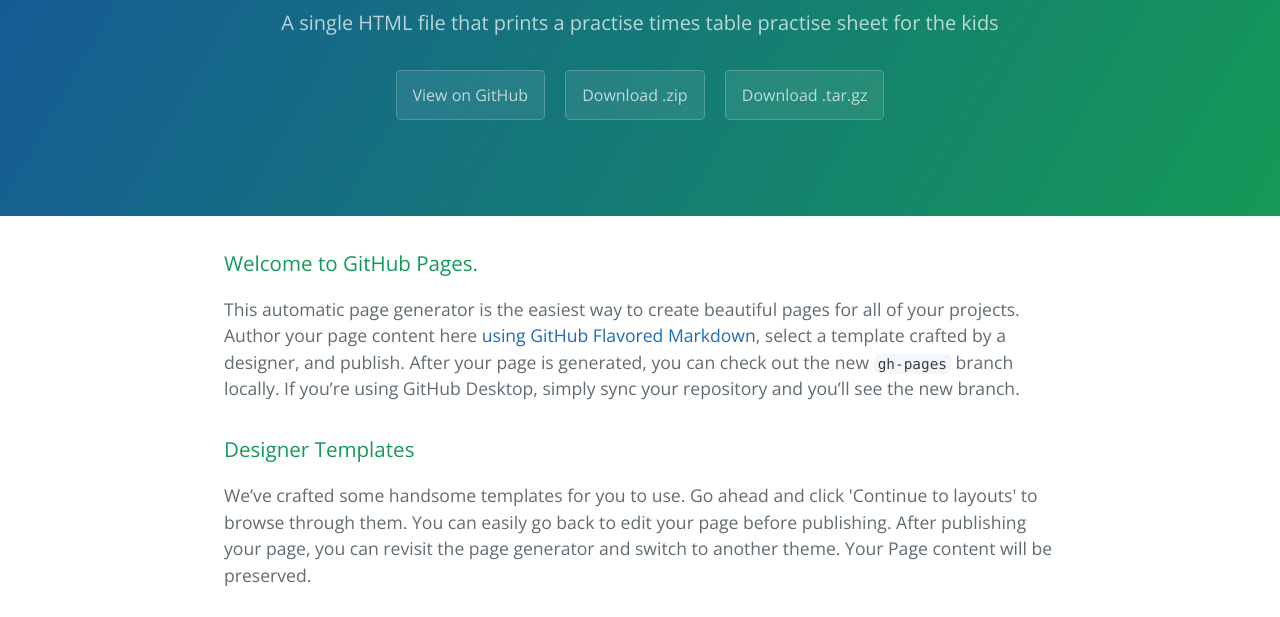
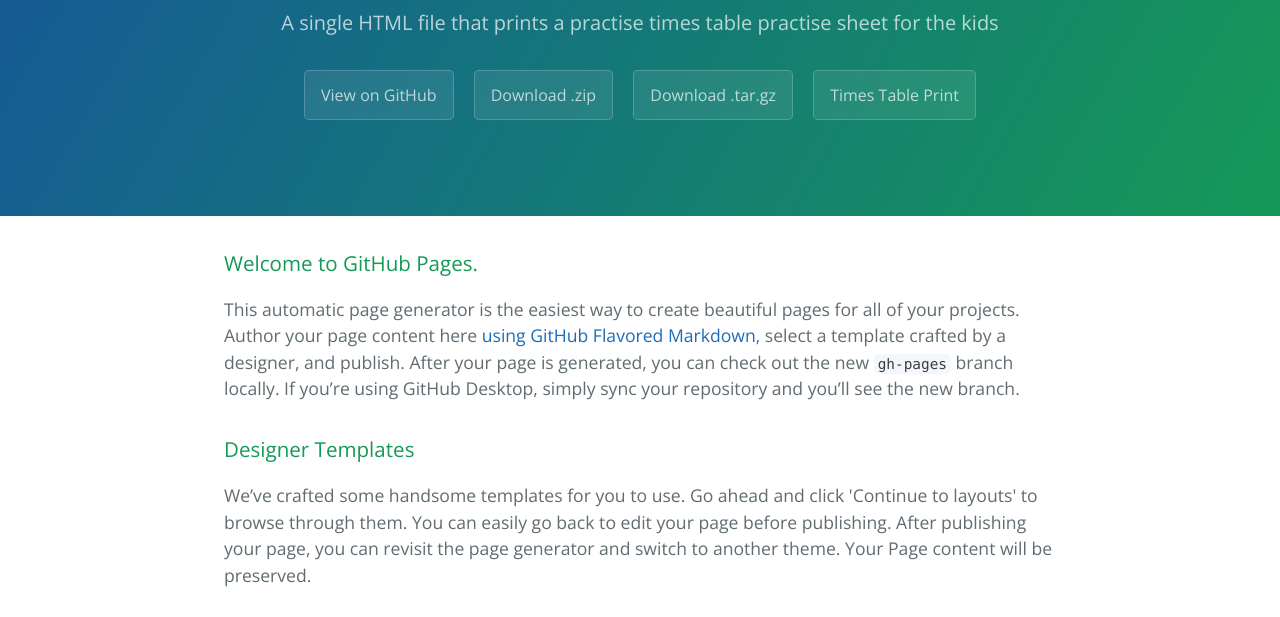
Before and after one commit to itubman/TimesTablePrint, a plain HTML site: page index.html in a window 1280 px wide. Shown: the part 167-784 px from the top of the page. Drawn offline with nearby package versions, Linux system fonts and the light colour scheme.

Commit message:
Update index.html

```diff
--- a/index.html
+++ b/index.html
@@ -16,6 +16,7 @@
       <a href="https://github.com/itubman/TimesTablePrint" class="btn">View on GitHub</a>
       <a href="https://github.com/itubman/TimesTablePrint/zipball/master" class="btn">Download .zip</a>
       <a href="https://github.com/itubman/TimesTablePrint/tarball/master" class="btn">Download .tar.gz</a>
+      <a href="http://github.com/itubman/TimesTablePrint.html" class="btn">Times Table Print</a>
     </section>
 
     <section class="main-content">
```
